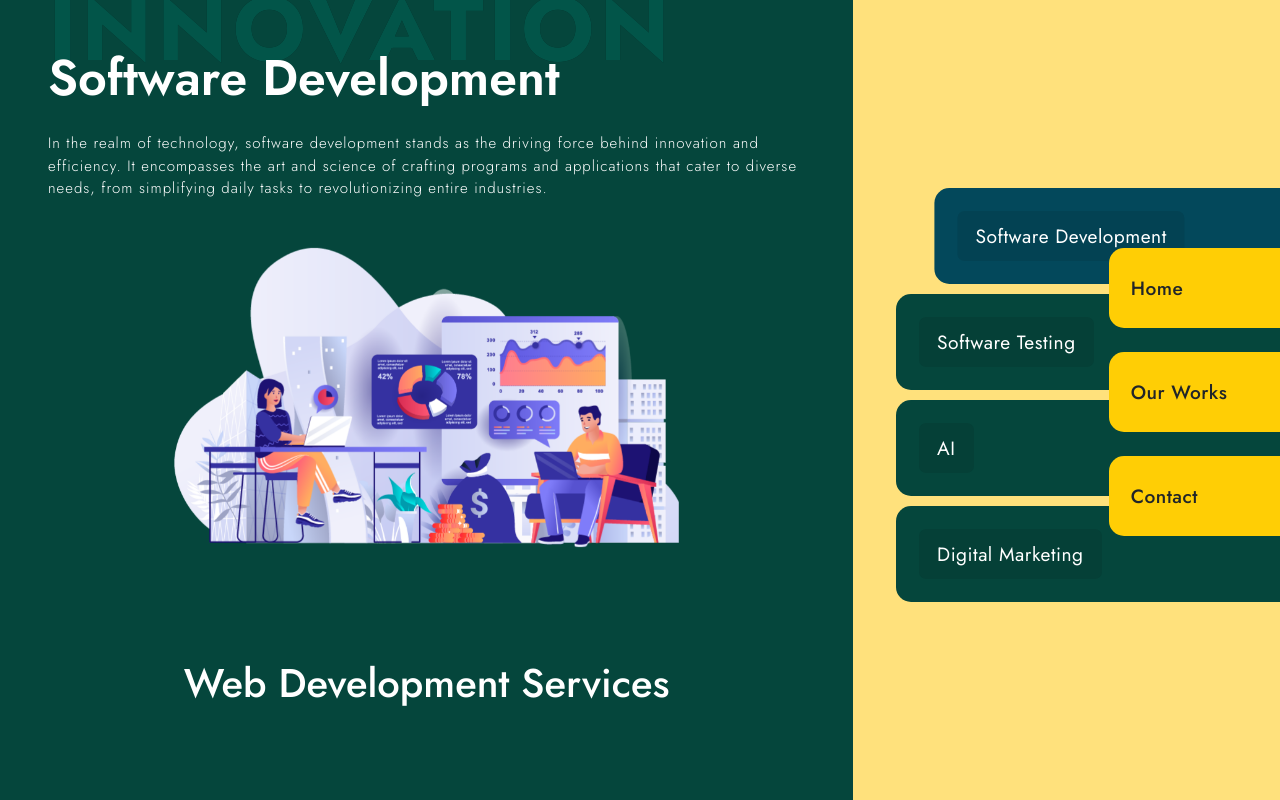
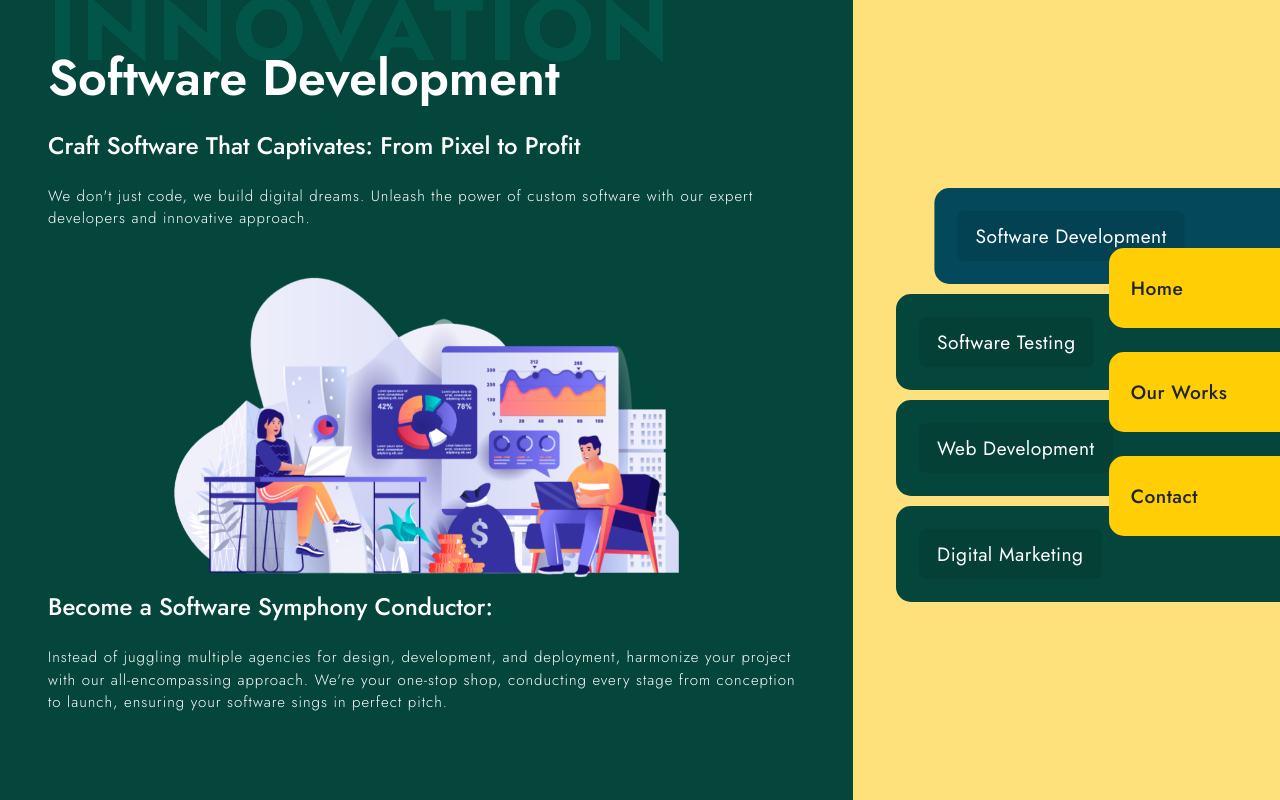
Before and after one commit to axessmongo/AxessTechnology-project, a React (Vite) app in the folder client/: page /services in a window 1280 px wide. Both pictures are taken after a click on the button "Software Development". Shown: the part 848-1648 px from the top of the page. Built offline with nearby package versions, Linux system fonts and the light colour scheme.

Commit message:
service page

```diff
--- a/client/src/pages/Services.jsx
+++ b/client/src/pages/Services.jsx
@@ -55,12 +55,12 @@ function Services() {
     let handleScroll = () => {
         let softdevElement1 = document.getElementById('softdev');
         let softdevElement2 = document.getElementById('softtest');
-        let softdevElement3 = document.getElementById('ai');
+        let softdevElement3 = document.getElementById('webdev');
         let softdevElement4 = document.getElementById('digi');
 
         let softdevTarget1 = document.querySelector('.service-nav[data-axess-target="softdev"]');
         let softdevTarget2 = document.querySelector('.service-nav[data-axess-target="softtest"]');
-        let softdevTarget3 = document.querySelector('.service-nav[data-axess-target="ai"]');
+        let softdevTarget3 = document.querySelector('.service-nav[data-axess-target="webdev"]');
         let softdevTarget4 = document.querySelector('.service-nav[data-axess-target="digi"]');
 
         if (window.scrollY >= softdevElement1.offsetTop - 0 && window.scrollY < softdevElement2.offsetTop) {
@@ -149,11 +149,14 @@ function Services() {
                                 <div className="pattern d-none">
 
                                 </div>
-                                <h1 className='display-3 col-md-6 fw-bold text-white' data-aos="fade-up" data-aos-duration='700'>
-                                    The <span className='gold-text-2'>Axess</span> Technology Approach
-                                </h1>
+                                {/* <h1 className='display-3 col-md-10 fw-bold text-white' data-aos="fade-up" data-aos-duration='700'>
+                                    The <span className='gold-text-2'>Axess</span> Technology Services
+                                </h1> */}
                                 <div data-aos="fade-up" data-aos-duration='700' data-aos-anchor-placement="bottom-bottom">
-                                    <p className='primary-text text-white m-0 col-xxl-6 col-lg-10'>Unshackle your digital potential. Code flawlessly, drive clicks strategically, convert with unwavering certainty. We're your partners in digital mastery.</p>
+                                    <h2 className=' text-white m-0 col-xxl-8 col-lg-10'>Code with <span className='gold-text-2'>Confidence</span>,<br></br> Click with <span className='gold-text-2'>Precision</span>,<br></br> Convert with <span className='gold-text-2'>Conviction</span>: Partner with Us for <span className='gold-text-2'>Digital Mastery</span></h2>
+                                </div>
+                                <div data-aos="fade-up" data-aos-duration='700' data-aos-anchor-placement="bottom-bottom">
+                                    <p className='primary-text text-white m-0 col-xxl-8 col-lg-10'>Unshackle your digital potential. Code flawlessly, drive clicks strategically, convert with unwavering certainty. We're your partners in digital mastery.</p>
                                 </div>
                             </div>
                         </div>
@@ -166,14 +169,24 @@ function Services() {
                                     <h1 className='primary-header mb-4' data-aos='fade-up' data-aos-duration='600'>
                                         Software Development
                                     </h1>
+                                    <h4 className=' mb-4' data-aos='fade-up' data-aos-duration='600' data-aos-anchor-placement="bottom-bottom" >
+                                    Craft Software That Captivates: From Pixel to Profit
+                                      </h4>
                                     <p className='primary-text mb-3 text-white mb-5' data-aos='fade-up' data-aos-duration='600'>
-                                        In the realm of technology, software development stands as the driving force behind innovation and efficiency. It encompasses the art and science of crafting programs and applications that cater to diverse needs, from simplifying daily tasks to revolutionizing entire industries.
-                                    </p>
+                                    We don't just code, we build digital dreams. Unleash the power of custom software with our expert developers and innovative approach.
+                                        </p>
                                     <div className='col-md-8 mx-auto mb-3' data-aos='zoom-in' data-aos-duration='600' data-aos-anchor-placement="bottom-bottom">
                                         <img src={service} className='w-100 animatedimg' alt="service" />
                                     </div>
+                                    <h4 className=' mb-4' data-aos='fade-up' data-aos-duration='600' data-aos-anchor-placement="bottom-bottom">Become a Software Symphony Conductor:</h4>
+                                    <p className='primary-text mb-3 text-white mb-5' data-aos='fade-up' data-aos-duration='600'>
+                                    Instead of juggling multiple agencies for design, development, and deployment, harmonize your project with our all-encompassing approach. We're your one-stop shop, conducting every stage from conception to launch, ensuring your software sings in perfect pitch.
+                                     </p>
+                                     <p className='primary-text mb-3 text-white mb-5' data-aos='fade-up' data-aos-duration='600'>
+                                     This collaborative and streamlined process means seamless communication, reduced friction, and a beautiful symphony of software at the end. So, ditch the cacophony of fragmented services and let us orchestrate your digital masterpiece.
+                                     </p>
 
-                                    <div className="row gy-3 pt-5 mt-5">
+                                    {/* <div className="row gy-3 pt-5 mt-5">
                                         <h1 className='text-center primary-header-2 mb-3' data-aos='fade-up' data-aos-duration='600' data-aos-anchor-placement="bottom-bottom">Web Development Services</h1>
                                         <div className="col-md-6">
                                             <div className="services-card" data-aos='fade-left' data-aos-duration='600' data-aos-anchor-placement="bottom-bottom">
@@ -220,7 +233,7 @@ function Services() {
                                                 </div>
                                             </div>
                                         </div>
-                                    </div>
+                                    </div> */}
                                 </div>
                             </div>
 
@@ -297,9 +310,12 @@ function Services() {
                                     </h1>
                                     <div className="row align-items-center">
                                         <div className="col-md-8">
+                                            <h4 className=' mb-4' data-aos='fade-up' data-aos-duration='600' data-aos-anchor-placement="bottom-bottom" >
+                                                Shield Your Software: Bulletproof Testing for a Flawless User Experience
+
+                                            </h4>
                                             <p className='primary-text mb-0' data-aos='fade-up' data-aos-duration='600' data-aos-anchor-placement="bottom-bottom">
-                                                Software testing plays a crucial role in ensuring the reliability and optimal performance of digital solutions. By systematically evaluating each component and functionality, testing not only identifies potential bugs and vulnerabilities but also guarantees that software meets the specified requirements.
-                                            </p>
+                                                Bugs be gone! Our comprehensive software testing services identify and eradicate defects before they impact your users. Deliver confidence and quality with every release.  </p>
                                         </div>
                                         <div className='col-md-4'>
                                             <img src={bug} className='w-100 animatedimg' alt="service" data-aos='zoom-in' data-aos-duration='600' data-aos-anchor-placement="bottom-bottom" />
@@ -418,16 +434,18 @@ function Services() {
 
 
 
-                        <div className="p-5 roller-container text-white min-vh-100 ai" id='ai'>
+                        <div className="p-5 roller-container text-white min-vh-100 webdev" id='webdev'>
                             <div className=" position-relative z-3">
                                 <h1 className='light-header'>
                                     intelligent
                                 </h1>
                                 <h1 className='primary-header mb-4' data-aos='fade-up' data-aos-duration='600' data-aos-anchor-placement="bottom-bottom">
-                                    AI Development
+                                    Web Development
                                 </h1>
                                 <div className="row align-items-center">
                                     <div className="col-md-8">
+                                        <h4 className=' mb-4' data-aos='fade-up' data-aos-duration='600' data-aos-anchor-placement="bottom-bottom" >
+                                         hdj bbsjb hjbhjb</h4>
                                         <p className='primary-text mb-0' data-aos='fade-up' data-aos-duration='600' data-aos-anchor-placement="bottom-bottom">
                                             In the rapidly evolving landscape of technology, AI development stands at the forefront, pioneering intelligent solutions that emulate human cognitive functions. From machine learning algorithms to neural networks, AI endeavors to create systems capable of learning, reasoning, and adapting autonomously.
                                         </p>
@@ -450,9 +468,12 @@ function Services() {
                                 </h1>
                                 <div className="row align-items-center">
                                     <div className="col-md-8">
+                                    <h4 className=' mb-4' data-aos='fade-up' data-aos-duration='600' data-aos-anchor-placement="bottom-bottom" >
+                                    Ignite Your Brand and Dominate the Digital Landscape
+</h4>
                                         <p className='primary-text mb-0' data-aos='fade-up' data-aos-duration='600' data-aos-anchor-placement="bottom-bottom">
-                                            In the rapidly evolving landscape of technology, AI development stands at the forefront, pioneering intelligent solutions that emulate human cognitive functions. From machine learning algorithms to neural networks, AI endeavors to create systems capable of learning, reasoning, and adapting autonomously.
-                                        </p>
+                                        In today's digital age, a captivating online presence is no longer a luxury, it's a necessity. At Axess Technology, we believe in the power of digital marketing to fuel brand awareness, ignite engagement, and propel conversions. Our team of expert strategists, content creators, and data-driven wizards weave the magic that takes your brand from the shadows to the spotlight.
+                                           </p>
                                     </div>
                                     <div className='col-md-4' data-aos='zoom-out' data-aos-duration='600' data-aos-anchor-placement="bottom-bottom">
                                         <img src={digi} className='w-100 animatedimg' alt="service" />
@@ -470,8 +491,8 @@ function Services() {
                             <button data-aos='fade-left' className="service-nav" data-axess-target="softtest" onClick={(e) => { scrollTop('softtest', e) }}>
                                 <span>Software Testing</span>
                             </button>
-                            <button data-aos='fade-left' className="service-nav" data-axess-target="ai" onClick={(e) => { scrollTop('ai', e) }}>
-                                <span>AI</span>
+                            <button data-aos='fade-left' className="service-nav" data-axess-target="webdev" onClick={(e) => { scrollTop('webdev', e) }}>
+                                <span>Web Development</span>
                             </button>
                             <button data-aos='fade-left' className="service-nav" data-axess-target="digi" onClick={(e) => { scrollTop('digi', e) }}>
                                 <span>Digital Marketing</span>
```
